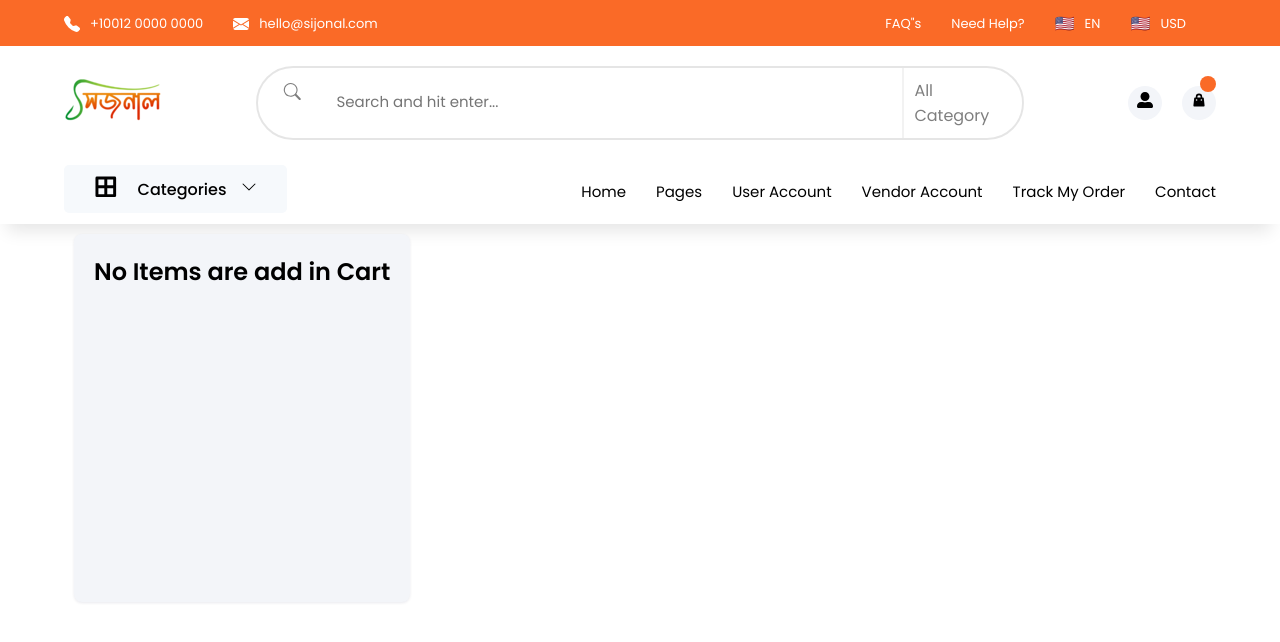
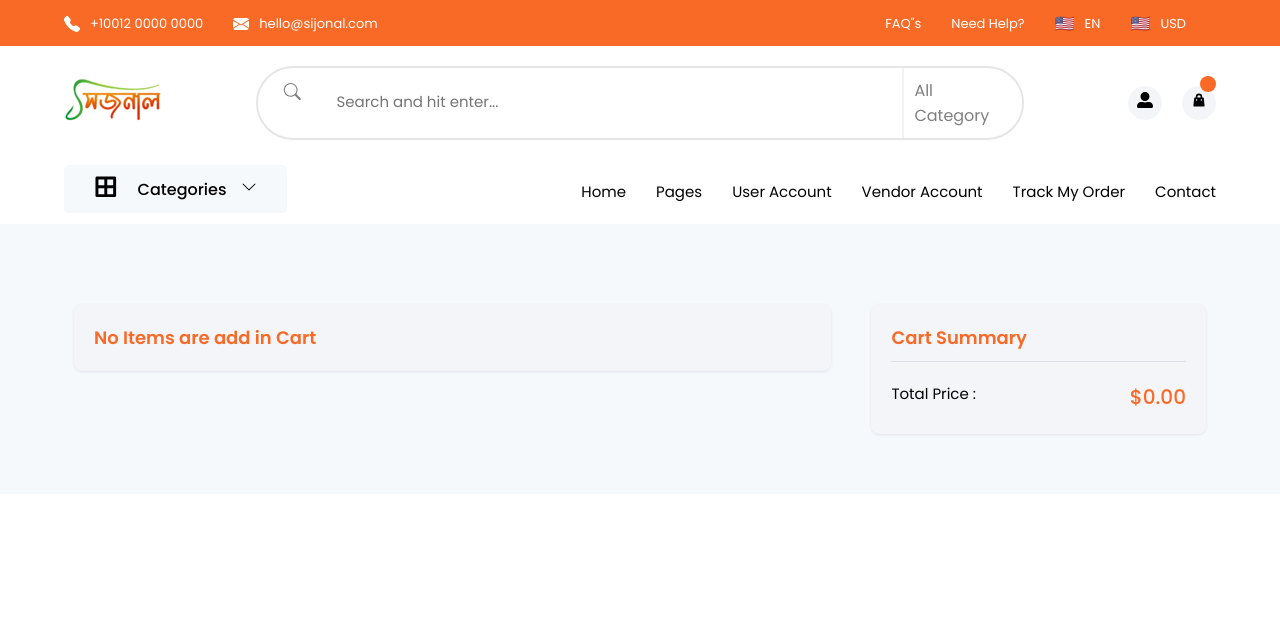
Before and after one commit to faha1999/sijonal, a React (Create React App) app: page /cart in a window 1280 px wide. Shown: the top 642 px of the page. Built offline with nearby package versions, Linux system fonts and the light colour scheme.

Commit message:
complete cart

```diff
--- a/src/App.jsx
+++ b/src/App.jsx
@@ -26,6 +26,22 @@ export const App = () => {
     }
   };
 
+  const decreaseQty = (product) => {
+    const productExit = CartItem.find((item) => item.id === product.id);
+
+    if (productExit.qty === 1) {
+      setCartItem(CartItem.filter((item) => item.id !== product.id));
+    } else {
+      setCartItem(
+        CartItem.map((item) =>
+          item.id === product.id
+            ? { ...productExit, qty: productExit.qty - 1 }
+            : item,
+        ),
+      );
+    }
+  };
+
   return (
     <>
       <BrowserRouter>
@@ -37,7 +53,13 @@ export const App = () => {
           />
           <Route
             path="/cart"
-            element={<Cart CartItem={CartItem} addToCart={addToCart} />}
+            element={
+              <Cart
+                CartItem={CartItem}
+                addToCart={addToCart}
+                decreaseQty={decreaseQty}
+              />
+            }
           />
         </Routes>
       </BrowserRouter>
--- a/src/Common/cart/Cart.jsx
+++ b/src/Common/cart/Cart.jsx
@@ -1,7 +1,11 @@
 import React from 'react';
-import { AiOutlineClose, AiOutlinePlus } from 'react-icons/ai';
+import { AiOutlineClose, AiOutlineMinus, AiOutlinePlus } from 'react-icons/ai';
 
-export const Cart = ({ CartItem, addToCart }) => {
+export const Cart = ({ CartItem, addToCart, decreaseQty }) => {
+  const totalPrice = CartItem.reduce(
+    (price, item) => price + item.qty * item.price,
+    0,
+  );
   return (
     <>
       <section className="cart-items">
@@ -40,6 +44,13 @@ export const Cart = ({ CartItem, addToCart }) => {
                       >
                         <AiOutlinePlus />
                       </button>
+
+                      <button
+                        className="desCart"
+                        onClick={() => decreaseQty(item)}
+                      >
+                        <AiOutlineMinus />
+                      </button>
                     </div>
                   </div>
 
@@ -48,6 +59,14 @@ export const Cart = ({ CartItem, addToCart }) => {
               );
             })}
           </div>
+
+          <div className="cart-total product">
+            <h2>Cart Summary</h2>
+            <div className="d_flex">
+              <h4>Total Price :</h4>
+              <h3>${totalPrice}.00</h3>
+            </div>
+          </div>
         </div>
       </section>
     </>
--- a/src/styles/App.scss
+++ b/src/styles/App.scss
@@ -18,3 +18,4 @@
 @import './components/slider';
 @import './components/FlashDeals/FlashDeals';
 @import './components//FlashDeals/flashCard';
+@import './common/cart/cart';
--- /dev/null
+++ b/src/styles/common/cart/_cart.scss
@@ -0,0 +1,104 @@
+.cart-items {
+  background: $offWhite;
+  height: auto;
+  padding: 3.125rem 0;
+
+  h4 span {
+    color: $orange;
+    margin-left: 1.25rem;
+    font-weight: 500;
+  }
+
+  .img {
+    width: 9.375rem;
+    height: 9.375rem;
+
+    img {
+      width: 100%;
+      height: 100%;
+      object-fit: contain;
+    }
+  }
+
+  .cart-details {
+    width: 70%;
+
+    h3 {
+      font-size: 1.25rem;
+      font-weight: 500;
+      margin-top: 1.25rem;
+    }
+    h4 {
+      font-size: 0.9375rem;
+      font-weight: 400;
+      margin-top: 3.125rem;
+      color: $gray;
+    }
+
+    .product {
+      height: auto; // need to remove after edit images
+    }
+  }
+
+  .cart-total {
+    width: 30%;
+    margin-top: 1.875rem;
+    margin-left: 1.875rem;
+    height: 8.125rem !important;
+
+    h4 {
+      font-size: 0.9375rem;
+      font-weight: 400;
+    }
+    h3 {
+      font-size: 1.25rem;
+      font-weight: 500;
+      color: $orange;
+    }
+    h2 {
+      font-size: 1.125rem;
+      margin-bottom: 1.25rem;
+      border-bottom: 0.0625rem solid rgb(3 0 71 / 9%);
+      padding-bottom: 0.625rem;
+      color: $orange;
+    }
+  }
+
+  .cart-list {
+    background: $white;
+    margin-top: 1.875rem;
+  }
+
+  .removeCart {
+    background: none;
+    font-size: 1.5625rem;
+    text-align: right;
+    margin-right: 0.625rem;
+  }
+  .cartControl {
+    margin-top: 3.125rem;
+
+    button {
+      width: 2.5rem;
+      height: 2.5rem;
+      margin: 0.625rem;
+      border-radius: 0.3125rem;
+      font-size: 1.25rem;
+    }
+  }
+  .incCart {
+    background: none;
+    border: 0.0625rem solid rgb(3 0 71 / 9%);
+    color: $orange;
+  }
+  .desCart {
+    background: $offWhite;
+  }
+
+  .no-items {
+    color: $orange;
+    font-size: 1.125rem;
+    margin-top: 1.875rem;
+    height: 8.125rem;
+  }
+}
--- a/src/styles/layout/_button.scss
+++ b/src/styles/layout/_button.scss
@@ -13,3 +13,7 @@
     transition: 0.4s ease-in-out;
   }
 }
+
+button {
+  cursor: pointer;
+}
--- a/src/styles/util/_variables.scss
+++ b/src/styles/util/_variables.scss
@@ -11,3 +11,4 @@ $black: black;
 $orange: #fa6a27;
 $orangeLight: #ffcd4e;
 $darkBlue: #0f3460;
+$gray: #808080;
```
